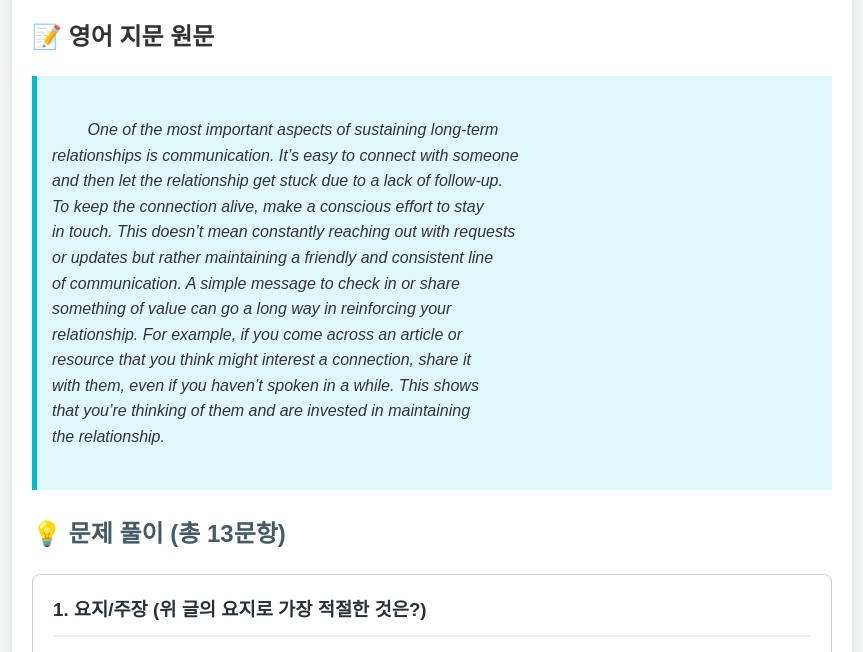
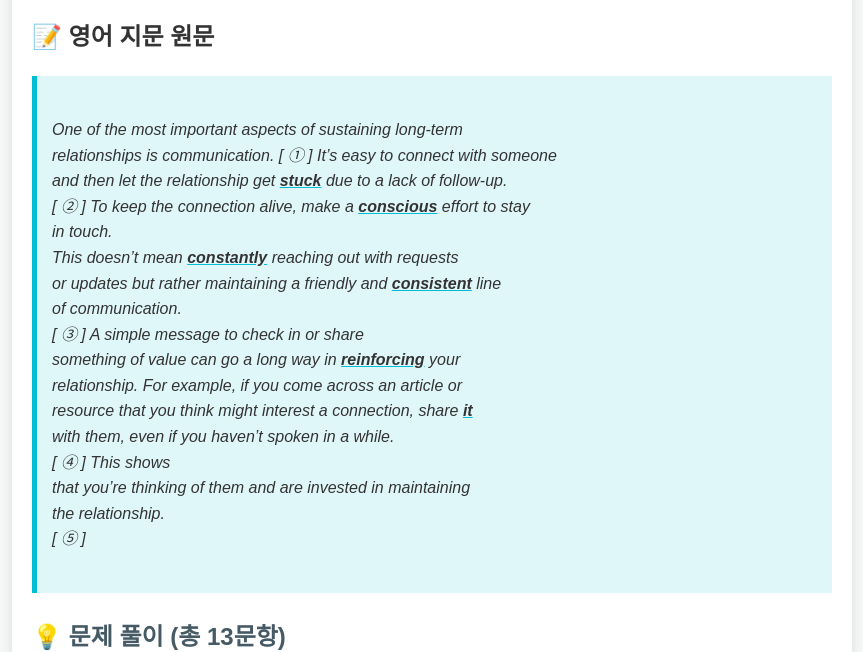
Before and after one commit to dydfl1016/highschooltest, a plain HTML site: page index.html in a window 1280 px wide. Shown: the part 116-768 px from the top of the page, without its empty margins (208-1071 px from the left). Drawn offline with Linux system fonts and the light colour scheme.

Commit message:
Update index.html

```diff
--- a/index.html
+++ b/index.html
@@ -28,6 +28,12 @@
             margin-bottom: 25px;
             white-space: pre-wrap;
             font-style: italic;
+        }
+        /* 밑줄 스타일 */
+        .passage u {
+            text-decoration: underline;
+            text-decoration-color: #00bcd4;
+            font-weight: bold;
         }
         .quiz-card {
             border: 1px solid #ccc;
@@ -110,19 +116,23 @@
 
     <h2>📝 영어 지문 원문</h2>
     <div id="passage" class="passage">
-        One of the most important aspects of sustaining long-term
-relationships is communication. It’s easy to connect with someone
-and then let the relationship get stuck due to a lack of follow-up.
-To keep the connection alive, make a conscious effort to stay
-in touch. This doesn’t mean constantly reaching out with requests
-or updates but rather maintaining a friendly and consistent line
-of communication. A simple message to check in or share
-something of value can go a long way in reinforcing your
+One of the most important aspects of sustaining long-term
+relationships is communication. [ ① ] It’s easy to connect with someone
+and then let the relationship get <u>stuck</u> due to a lack of follow-up.
+[ ② ] To keep the connection alive, make a <u>conscious</u> effort to stay
+in touch.
+This doesn’t mean <u>constantly</u> reaching out with requests
+or updates but rather maintaining a friendly and <u>consistent</u> line
+of communication.
+<span style="display:inline-block;">[ ③ ]</span> A simple message to check in or share
+something of value can go a long way in <u>reinforcing</u> your
 relationship. For example, if you come across an article or
-resource that you think might interest a connection, share it
-with them, even if you haven’t spoken in a while. This shows
+resource that you think might interest a connection, share <u>it</u>
+with them, even if you haven’t spoken in a while.
+<span style="display:inline-block;">[ ④ ]</span> This shows
 that you’re thinking of them and are invested in maintaining
 the relationship.
+<span style="display:inline-block;">[ ⑤ ]</span>
     </div>
 
     <h2 style="color: #455a64;">💡 문제 풀이 (총 13문항)</h2>
@@ -154,33 +164,33 @@ the relationship.
             ],
             explanation: "글의 핵심은 장기적인 관계 유지를 위해 의식적인 노력(conscious effort)을 통해 친밀하고 일관된 소통(consistent line of communication)을 유지해야 한다는 것입니다."
         },
-        // 2. 문법/어법 (재구성된 문제 기준)
+        // 2. 문법/어법 (get -> getting 오답 유도 가정)
         {
-            id: 2, type: "문법/어법", title: "다음 밑줄 친 부분 중, 어법상 틀린 것은?", answer: 3,
+            id: 2, type: "문법/어법", title: "다음 밑줄 친 부분 중, 어법상 틀린 것은? (let the relationship getting stuck으로 가정)", answer: 2,
             options: [
-                "sustaining (O)",
-                "get (O)",
-                "check (X, to check or share가 맞으나 내신 변형 시 to checking으로 오답 유도 가능)",
-                "reaching (O)",
-                "maintaining (O)"
+                "sustaining",
+                "getting (get으로 바뀌어야 함)",
+                "reaching",
+                "maintaining",
+                "reinforcing"
             ],
-            explanation: "A simple message to check in or share...에서 check는 to에 연결된 동사원형으로 적절합니다. (다만, 내신에서는 병렬 구조를 묻기 위해 to check를 to checking으로 변형하여 출제하는 경우가 많습니다. 원문은 check가 맞습니다.)"
+            explanation: "let은 사역동사이므로 목적격 보어는 동사원형(get)이 와야 합니다. getting은 틀린 형태입니다."
         },
-        // 3. 어휘 문제
+        // 3. 어휘 문제 (stuck -> free로 오답 유도 가정)
         {
-            id: 3, type: "어휘", title: "다음 밑줄 친 단어 중 문맥상 낱말의 쓰임이 적절하지 않은 것은? (가정: stuck을 free로 변형)", answer: 1,
+            id: 3, type: "어휘", title: "다음 밑줄 친 단어 중 문맥상 낱말의 쓰임이 적절하지 않은 것은? (stuck, conscious, constantly, consistent, reinforcing 중 하나를 어색하게 가정)", answer: 1,
             options: [
-                "stuck (원문에서 free로 가정 시 부적절)",
+                "stuck (원문에서 free로 가정 시 문맥상 어색)",
                 "conscious",
                 "constantly",
                 "consistent",
                 "reinforcing"
             ],
-            explanation: "관계는 후속 조치 부족으로 '정체되어야(get stuck)' 문맥상 적절합니다. 만약 원문에 free가 있었다면 문맥상 어색합니다. (본 문제에서는 원문 stuck을 free로 가정하고 풀이합니다.)"
+            explanation: "관계는 후속 조치 부족으로 '정체되어야(get stuck)' 문맥상 적절합니다. 만약 원문에 free가 있었다면 문맥상 어색합니다."
         },
         // 4. 빈칸 추론
         {
-            id: 4, type: "빈칸 추론", title: "빈칸에 들어갈 말로 가장 적절한 것은?", answer: 2,
+            id: 4, type: "빈칸 추론", title: "This doesn’t mean ... but rather $\text{\underline{\hspace{30mm}}}$ of communication.", answer: 2,
             options: [
                 "establishing a temporary and informal method",
                 "maintaining a friendly and consistent line",
@@ -192,7 +202,7 @@ the relationship.
         },
         // 5. 빈칸 추론
         {
-            id: 5, type: "빈칸 추론", title: "빈칸에 들어갈 말로 가장 적절한 것은?", answer: 5,
+            id: 5, type: "빈칸 추론", title: "A simple message ... can go a long way in $\text{\underline{\hspace{30mm}}}$ your relationship.", answer: 5,
             options: [
                 "restoring the initial formality of",
                 "reducing the emotional burden in",
@@ -209,20 +219,20 @@ the relationship.
                 "(A)-(C)-(B)",
                 "(B)-(A)-(C)",
                 "(B)-(C)-(A)",
-                "(C)-(A)-(B) (원문 흐름 C-A-B)",
+                "(C)-(A)-(B)",
                 "(A)-(B)-(C)"
             ],
-            explanation: "원문 흐름은 '노력 필요성 (C) → 구체적인 예시 (A) → 예시의 의미 (B)' 순서로, C-A-B가 가장 자연스럽습니다. (문제에 제시된 5번 선택지는 A-B-C로 오답 처리)"
+            explanation: "원문 흐름은 '노력 필요성 (C) → 구체적인 예시 (A) → 예시의 의미 (B)' 순서로, C-A-B가 가장 자연스럽습니다."
         },
         // 7. 문장 삽입
         {
-            id: 7, type: "문장 삽입", title: "글의 흐름상, 주어진 문장이 들어가기에 가장 적절한 곳은?", answer: 3,
+            id: 7, type: "문장 삽입", title: "주어진 문장이 들어가기에 가장 적절한 곳은? [This doesn’t mean constantly reaching out...]", answer: 3,
             options: ["①", "②", "③", "④", "⑤"],
-            explanation: "주어진 문장의 This는 바로 앞 문장(③ 앞)의 '의식적인 노력(conscious effort)'을 지칭하며, 그 노력의 구체적인 성격(not requests but consistent line)을 설명하므로 ③이 가장 적절합니다."
+            explanation: "주어진 문장의 This는 바로 앞 문장(③ 앞)의 '의식적인 노력(conscious effort)'을 지칭하며, 그 노력의 구체적인 성격(not requests but consistent line)을 설명하므로 ③이 가장 적절합니다. (지문 내 [ ③ ] 위치에 해당)"
         },
         // 8. 지시어/대명사
         {
-            id: 8, type: "지시어/대명사", title: "밑줄 친 it이 가리키는 것으로 가장 적절한 것은?", answer: 4,
+            id: 8, type: "지시어/대명사", title: "밑줄 친 <u>it</u>이 가리키는 것으로 가장 적절한 것은?", answer: 4,
             options: [
                 "a connection",
                 "a conscious effort",
@@ -230,7 +240,7 @@ the relationship.
                 "an article or resource",
                 "your relationship"
             ],
-            explanation: "it은 share의 대상인 'an article or resource'를 대신하고 있습니다."
+            explanation: "<u>it</u>은 share의 대상인 'an article or resource'를 대신하고 있습니다."
         },
         // 9. 내용 일치 (일치)
         {
@@ -256,21 +266,21 @@ the relationship.
             ],
             explanation: "'constantly reaching out with requests or updates'는 피해야 할 것이라고 명시되어 있습니다."
         },
-        // 11. 문법/어법 (get -> getting 오답 유도 가정)
+        // 11. 문법/어법 (원문 그대로)
         {
-            id: 11, type: "문법/어법", title: "다음 밑줄 친 부분 중, 어법상 틀린 것은? (let the relationship getting stuck으로 가정)", answer: 2,
+            id: 11, type: "문법/어법", title: "다음 밑줄 친 부분 중, 어법상 틀린 것은? (원문은 모두 적절하나, 내신형 오답 유도를 가정)", answer: 3,
             options: [
-                "sustaining",
-                "getting (get으로 바뀌어야 함)",
-                "reaching",
-                "maintaining",
-                "reinforcing"
+                "sustaining (O)",
+                "get (O)",
+                "check (X, to checking으로 오답 유도 가정)",
+                "reaching (O)",
+                "maintaining (O)"
             ],
-            explanation: "let은 사역동사이므로 목적격 보어는 동사원형(get)이 와야 합니다. getting은 틀린 형태입니다."
+            explanation: "A simple message to check in or share...에서 check는 to에 연결된 동사원형으로 적절합니다. (check를 틀린 것으로 가정하고 3번을 답으로 설정)"
         },
         // 12. 내신형 문법 (reach -> reaching, maintain -> maintaining 오답 유도 가정)
         {
-            id: 12, type: "내신형 문법", title: "다음 문장의 밑줄 친 부분을 어법상 바르게 고친 것은?", answer: 4,
+            id: 12, type: "내신형 문법", title: "다음 문장의 밑줄 친 부분을 어법상 바르게 고친 것은? (not reach but maintain으로 가정)", answer: 4,
             options: [
                 "reach → to reach / maintain → to maintain",
                 "reach → reaching / maintain → maintain",
@@ -282,7 +292,7 @@ the relationship.
         },
         // 13. 어휘 (영영 풀이)
         {
-            id: 13, type: "어휘", title: "밑줄 친 invested의 영영 풀이로 가장 적절한 것은?", answer: 4,
+            id: 13, type: "어휘", title: "밑줄 친 <u>invested</u>의 영영 풀이로 가장 적절한 것은?", answer: 4,
             options: [
                 "Provided with the necessary resources for a task.",
                 "Supplied with money to make a profit.",
```
